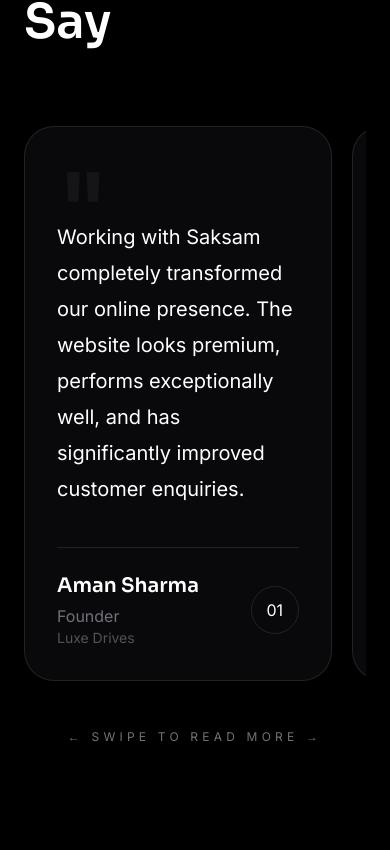
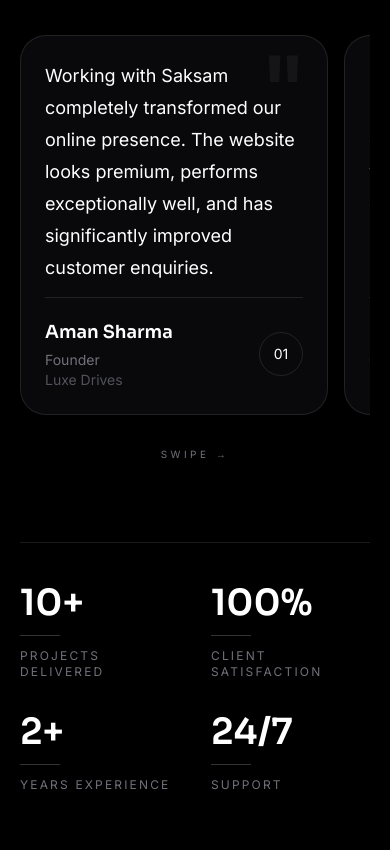
Before and after one commit to rohitdr/MyPortfolio, a Next.js app: page / in a window 390 px wide. Shown: the part 3394-4244 px from the top of the page. Built offline with nearby package versions, Linux system fonts and the light colour scheme.

Commit message:
updated every page mobile first

```diff
--- a/app/Components/PricingSection.js
+++ b/app/Components/PricingSection.js
@@ -64,6 +64,12 @@ const plans = [
 ];
 
 export default function PricingSection() {
+  const handleClick=()=>{
+      window.open(
+    `https://wa.me/917009962845`,
+    "_blank"
+  );
+  }
   return (
     <section className="bg-black text-white py-24 lg:py-32">
       <div className="max-w-7xl mx-auto px-6 lg:px-10">
@@ -146,6 +152,7 @@ export default function PricingSection() {
         </div>
 
         <button
+        onClick={handleClick}
           className={`mt-8 w-full rounded-full border py-4 transition ${
             plan.featured
               ? "border-black hover:bg-black hover:text-white"
@@ -200,7 +207,7 @@ export default function PricingSection() {
 
       </div>
 
-      <button className="mt-12 flex items-center gap-4 rounded-full border border-black px-8 py-4 hover:bg-black hover:text-white transition">
+      <button onClick={handleClick} className="mt-12 flex items-center gap-4 rounded-full border border-black px-8 py-4 hover:bg-black hover:text-white transition">
         <span className="uppercase tracking-[0.2em] text-sm">
           Start Project
         </span>
@@ -246,7 +253,7 @@ export default function PricingSection() {
           ))}
         </div>
 
-        <button className="mt-8 flex items-center gap-3 text-sm uppercase tracking-[0.2em]">
+        <button onClick={handleClick} className="mt-8 flex items-center gap-3 text-sm uppercase tracking-[0.2em]">
           Start Project
           <FaArrowRight />
         </button>
--- a/app/Components/Testimonials.js
+++ b/app/Components/Testimonials.js
@@ -43,22 +43,20 @@ export default function Testimonials() {
   const [active, setActive] = useState(testimonials[0]);
 
   return (
-    <section className="bg-black text-white py-24 lg:py-32 overflow-hidden">
-      <div className="max-w-7xl mx-auto px-6 lg:px-10">
-
-        {/* Heading */}
+  <section className="bg-black text-white overflow-hidden py-16 lg:py-32">
+  <div className="mx-auto max-w-7xl px-5 sm:px-6 lg:px-10">
 
     <motion.div
-          initial={{ opacity: 0, y: 40 }}
+      initial={{ opacity: 0, y: 30 }}
       whileInView={{ opacity: 1, y: 0 }}
       viewport={{ once: true }}
-          className="mb-20"
+      className="mb-12 lg:mb-20"
     >
-          <p className="uppercase tracking-[0.4em] text-xs text-zinc-500 mb-4">
+      <p className="mb-3 text-[11px] uppercase tracking-[0.35em] text-zinc-500">
         Testimonials
       </p>
 
-          <h2 className="text-5xl lg:text-7xl font-black leading-none">
+      <h2 className="text-4xl font-black leading-none sm:text-5xl lg:text-7xl">
         What Clients
         <br />
         Say
@@ -200,14 +198,16 @@ export default function Testimonials() {
 </div>
 {/* Mobile Testimonials */}
 
-<div className="lg:hidden mt-16">
+{/* Mobile */}
+
+<div className="lg:hidden">
 
   <div
     className="
-      flex gap-5
+      flex gap-4
       overflow-x-auto
       snap-x snap-mandatory
-      pb-4
+      pb-2
       [-ms-overflow-style:none]
       [scrollbar-width:none]
       [&::-webkit-scrollbar]:hidden
@@ -218,47 +218,49 @@ export default function Testimonials() {
 
       <motion.div
         key={item.id}
-        whileTap={{ scale: 0.98 }}
+        whileTap={{ scale: .98 }}
         className="
-          min-w-[90%]
+  relative
+  flex flex-col
+  min-h-[380px]
+  min-w-[88%]
   snap-center
-          rounded-[30px]
-          border
-          border-white/10
+  rounded-[26px]
+  border border-white/10
   bg-zinc-950
-          p-8
+  p-6
 "
       >
 
-        <span className="text-[100px] leading-none text-white/5 font-black">
+        <span className="absolute right-5 top-2 text-[90px] font-black leading-none text-white/5">
           "
         </span>
 
-        <p className="text-xl leading-9 -mt-10">
+       <p className="relative z-10 flex-1 text-lg leading-8">
   {item.review}
 </p>
 
-        <div className="mt-10 border-t border-white/10 pt-6">
+     <div className="mt-auto border-t border-white/10 pt-5">
 
           <div className="flex items-center justify-between">
 
             <div>
 
-              <h3 className="text-xl font-bold">
+              <h3 className="text-lg font-bold">
                 {item.name}
               </h3>
 
-              <p className="mt-1 text-zinc-500">
+              <p className="mt-1 text-sm text-zinc-500">
                 {item.role}
               </p>
 
-              <p className="text-zinc-600 text-sm">
+              <p className="text-sm text-zinc-600">
                 {item.company}
               </p>
 
             </div>
 
-            <div className="h-12 w-12 rounded-full border border-white/10 flex items-center justify-center">
+            <div className="flex h-11 w-11 items-center justify-center rounded-full border border-white/10 text-sm">
               {item.id}
             </div>
 
@@ -272,61 +274,45 @@ export default function Testimonials() {
 
   </div>
 
-  {/* Swipe Hint */}
-
-  <p className="mt-8 text-center text-xs uppercase tracking-[0.35em] text-zinc-500">
-    ← Swipe to read more →
+  <p className="mt-6 text-center text-[10px] uppercase tracking-[0.35em] text-zinc-500">
+    Swipe →
   </p>
 
 </div>
 {/* Bottom Statistics */}
 
 <motion.div
-  initial={{ opacity: 0, y: 30 }}
+  initial={{ opacity: 0, y: 20 }}
   whileInView={{ opacity: 1, y: 0 }}
   viewport={{ once: true }}
-  transition={{ duration: 0.5 }}
-  className="mt-28 border-t border-white/10 pt-14"
+  className="mt-20 border-t border-white/10 pt-10 lg:mt-28 lg:pt-14"
 >
 
-  <div className="grid grid-cols-2 lg:grid-cols-4 gap-10">
+  <div className="grid grid-cols-2 gap-8 lg:grid-cols-4 lg:gap-10">
 
     {[
-      {
-        value: "10+",
-        label: "Projects Delivered",
-      },
-      {
-        value: "100%",
-        label: "Client Satisfaction",
-      },
-      {
-        value: "2+",
-        label: "Years Experience",
-      },
-      {
-        value: "24/7",
-        label: "Support",
-      },
-    ].map((item, index) => (
+      ["10+", "Projects Delivered"],
+      ["100%", "Client Satisfaction"],
+      ["2+", "Years Experience"],
+      ["24/7", "Support"],
+    ].map(([value, label], index) => (
 
       <motion.div
-        key={item.label}
+        key={label}
         initial={{ opacity: 0, y: 20 }}
         whileInView={{ opacity: 1, y: 0 }}
         viewport={{ once: true }}
         transition={{ delay: index * 0.08 }}
-        className="group"
       >
 
-        <h3 className="text-5xl lg:text-7xl font-black transition-transform duration-300 group-hover:-translate-y-1">
-          {item.value}
+        <h3 className="text-4xl font-black sm:text-5xl lg:text-7xl">
+          {value}
         </h3>
 
-        <div className="mt-4 h-px w-12 bg-white/20 transition-all duration-300 group-hover:w-20 group-hover:bg-white" />
+        <div className="mt-3 h-px w-10 bg-white/20 lg:w-14" />
 
-        <p className="mt-4 text-zinc-500 uppercase tracking-[0.15em] text-sm">
-          {item.label}
+        <p className="mt-3 text-xs uppercase tracking-[0.18em] text-zinc-500 lg:text-sm">
+          {label}
         </p>
 
       </motion.div>
--- a/app/pricing/data.js
+++ b/app/pricing/data.js
@@ -84,7 +84,7 @@ export const comparison = [
   ["Authentication", false, false, true],
   ["API Integration", false, false, true],
   ["Payment Gateway", false, false, true],
-  ["Support", "1 Month", "3 Months", "6 Months"],
+  ["Support", "1 Month", "2 Months", "3 Months"],
 ];
 
 export const faqs = [
--- a/app/pricing/page.js
+++ b/app/pricing/page.js
@@ -13,9 +13,9 @@ export default function page() {
    <div className="bg-black min-h-screen text-white">
    <PricingHero></PricingHero>
    <PackagePreview></PackagePreview>
-<PackageSection plan={packages[0]}></PackageSection>
+{/* <PackageSection plan={packages[0]}></PackageSection>
 <PackageSection plan={packages[1]}></PackageSection>
-<PackageSection plan={packages[2]}></PackageSection>
+<PackageSection plan={packages[2]}></PackageSection> */}
   <ComparisonTable></ComparisonTable>
   <DevelopmentProcess></DevelopmentProcess>
   <FAQ></FAQ>
--- a/app/projects/components/ProjectsGrid.js
+++ b/app/projects/components/ProjectsGrid.js
@@ -87,7 +87,7 @@ export default function ProjectsGrid() {
     </motion.article>
   );
     return (
-    <section className="max-w-7xl mx-auto px-6 lg:px-10 py-28">
+    <section className="max-w-7xl mx-auto px-6 lg:px-10 py:10 lg:py-28">
 
       {/* Heading */}
 
@@ -147,7 +147,7 @@ export default function ProjectsGrid() {
           initial={{ opacity: 0 }}
           whileInView={{ opacity: 1 }}
           viewport={{ once: true }}
-          className="mt-20 flex justify-center"
+          className="mt-10 flex justify-center"
         >
           <button
             onClick={() => setShowAll(!showAll)}
```
Also changed, not shown: app/contact/components/ContactOptions.js (+51 -18 lines), app/pricing/components/PackageSection.js (+8 -9 lines), app/projects/components/FeaturedProject.js (+53 -41 lines). Lines whose indentation alone changed are shown as unchanged.
